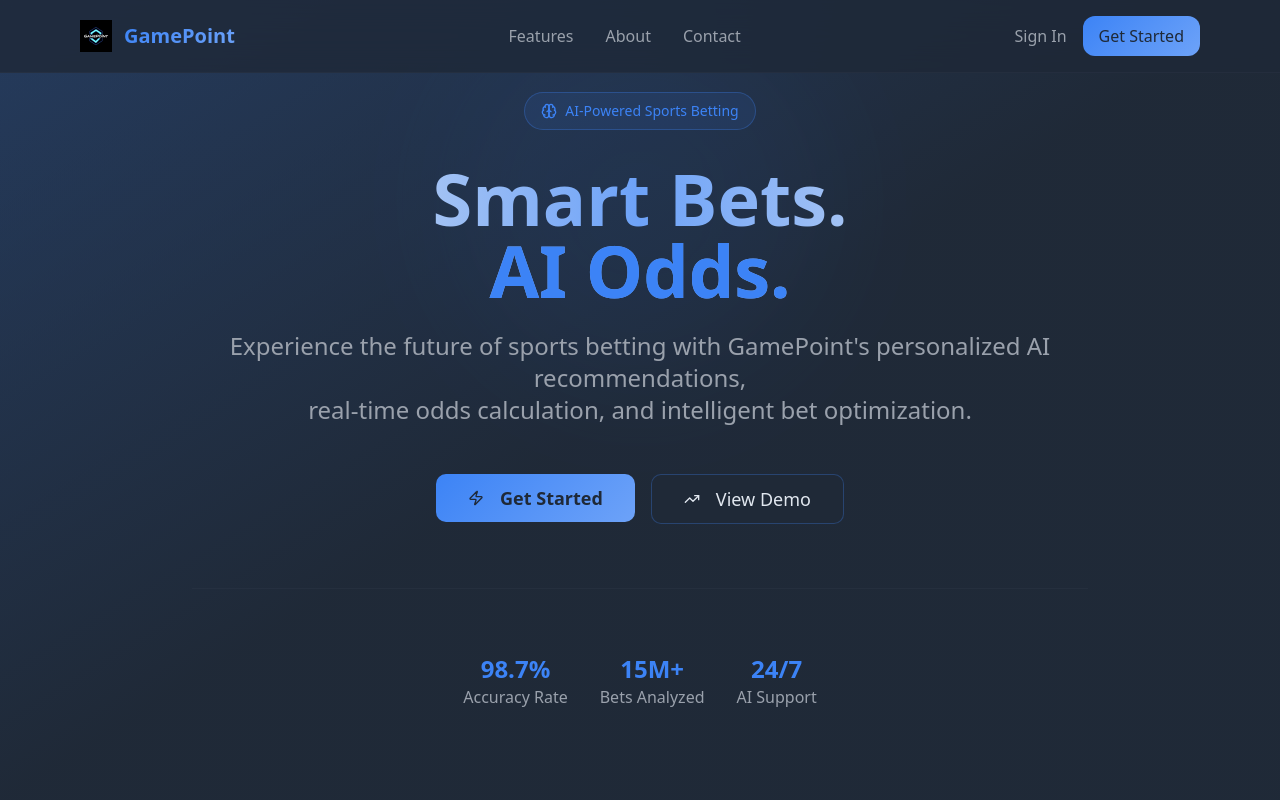
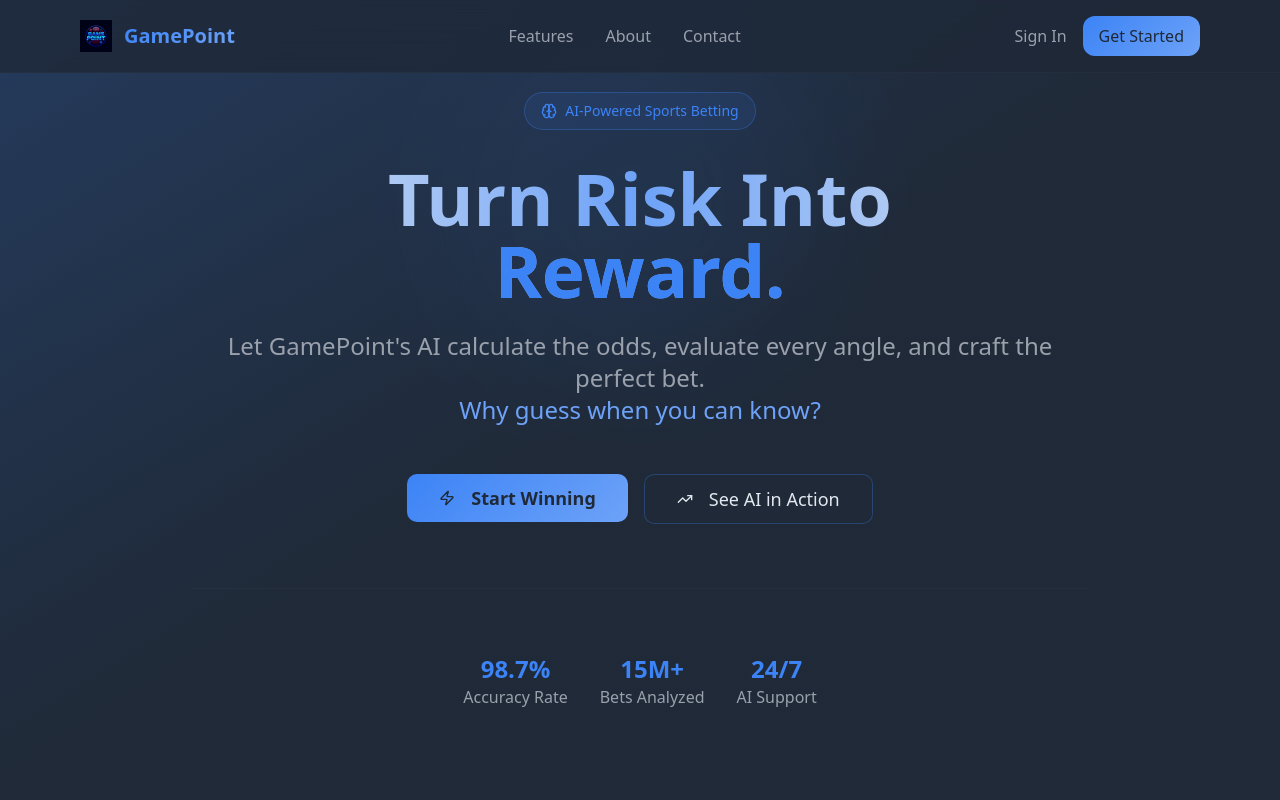
Before and after one commit to rsherry1207/gemini-picks-pro, a React (Vite) app: page / in a window 1280 px wide. Shown: the top 800 px of the page. Built offline with nearby package versions, Linux system fonts and the light colour scheme.

Commit message:
Update logo and tagline
Update the GamePoint logo to be dark-themed with blue accents, removing any volleyball imagery. Additionally, revise the tagline to be catchy, emphasize AI-assisted betting and odds evaluation, and incorporate a sense of risk.

```diff
--- a/src/components/Header.tsx
+++ b/src/components/Header.tsx
@@ -1,4 +1,4 @@
-import gamepointLogo from "@/assets/gamepoint-logo.png";
+import gamepointLogo from "@/assets/gamepoint-logo-new.png";
 
 export const Header = () => {
   return (
--- a/src/components/Hero.tsx
+++ b/src/components/Hero.tsx
@@ -19,27 +19,27 @@ export const Hero = () => {
 
         {/* Main heading */}
         <h1 className="text-5xl md:text-7xl font-bold mb-6 bg-gradient-to-r from-foreground via-betting-primary-glow to-foreground bg-clip-text text-transparent">
-          Smart Bets.
+          Turn Risk Into
           <br />
-          <span className="text-betting-primary">AI Odds.</span>
+          <span className="text-betting-primary">Reward.</span>
         </h1>
 
         {/* Subheading */}
         <p className="text-xl md:text-2xl text-muted-foreground mb-12 leading-relaxed">
-          Experience the future of sports betting with GamePoint's personalized AI recommendations,
+          Let GamePoint's AI calculate the odds, evaluate every angle, and craft the perfect bet.
           <br />
-          real-time odds calculation, and intelligent bet optimization.
+          <span className="text-betting-primary-glow font-medium">Why guess when you can know?</span>
         </p>
 
         {/* CTA buttons */}
         <div className="flex flex-col sm:flex-row gap-4 justify-center">
           <Button size="lg" variant="betting" className="text-lg px-8 py-6">
             <Zap className="w-5 h-5 mr-2" />
-            Get Started
+            Start Winning
           </Button>
           <Button size="lg" variant="outline" className="text-lg px-8 py-6 border-betting-primary/30 hover:bg-betting-primary/10">
             <TrendingUp className="w-5 h-5 mr-2" />
-            View Demo
+            See AI in Action
           </Button>
         </div>
 
```
Also changed, not shown: src/assets/gamepoint-logo-new.png (added).
